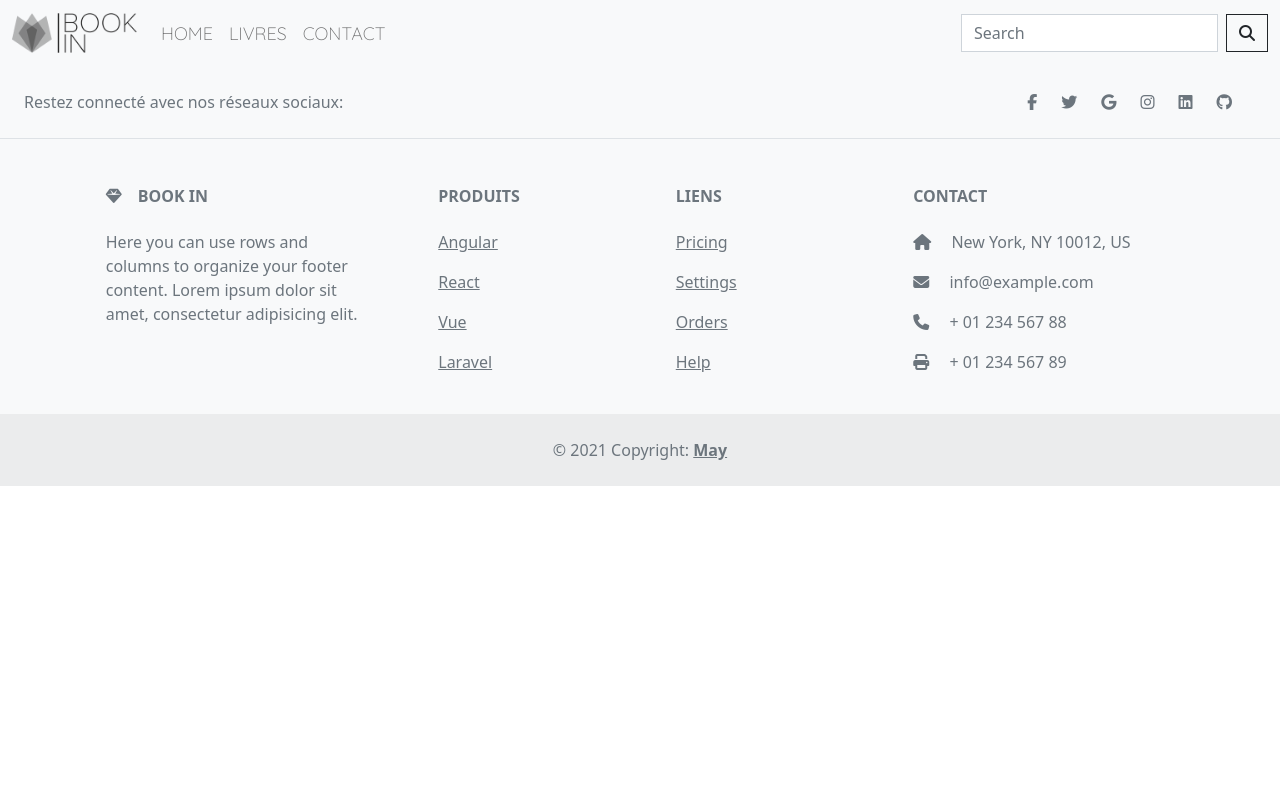
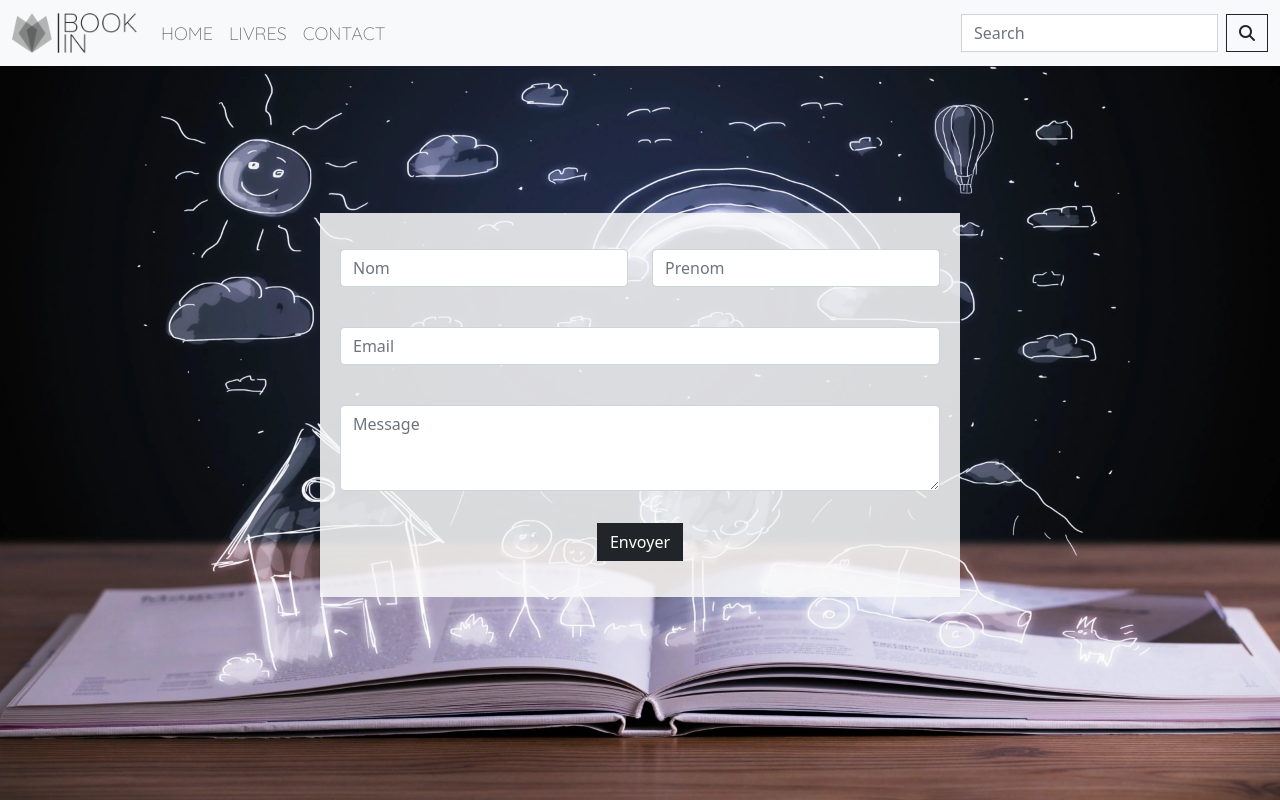
Before and after one commit to guillaumebeysson/BookIn, an Angular app: page /contact in a window 1280 px wide. Before the commit this address led to /. Shown: the top 800 px of the page. Built offline with nearby package versions, Linux system fonts and the light colour scheme; a web font is replaced by a local one.

Commit message:
partie contact front

```diff
--- a/src/app/app-routing.module.ts
+++ b/src/app/app-routing.module.ts
@@ -1,6 +1,7 @@
 import { NgModule } from '@angular/core';
 import { RouterModule, Routes } from '@angular/router';
 import { AddbookComponent } from './addbook/addbook.component';
+import { ContactComponent } from './contact/contact.component';
 import { HomeComponent } from './home/home.component';
 import { LivresComponent } from './livres/livres.component';
 
@@ -8,6 +9,7 @@ const routes: Routes = [
   { path: '', component: HomeComponent},
   { path: 'livres', component: LivresComponent},
   { path: 'addbook', component: AddbookComponent},
+  { path: 'contact', component: ContactComponent},
 ];
 
 @NgModule({
--- a/src/app/app.component.html
+++ b/src/app/app.component.html
@@ -1,4 +1,4 @@
-<nav class="navbar navbar-expand-lg navbar-light bg-light">
+<nav class="navbar sticky-top navbar-expand-lg navbar-light bg-light">
   <div class="container-fluid">
     <a class="navbar-brand" href="#" id="titleBar" routerLink=""><img id="logoNavBar"
         src="../assets/images/logoAndText.png" alt=""></a>
@@ -15,7 +15,7 @@
           <a class="nav-link " routerLink="/livres">Livres</a>
         </li>
         <li class="nav-item">
-          <a class="nav-link ">Contact</a>
+          <a class="nav-link" routerLink="/contact">Contact</a>
         </li>
         <!-- <li class="nav-item dropdown">
           <a class="nav-link dropdown-toggle" href="#" id="navbarDropdown" role="button" data-bs-toggle="dropdown"
--- a/src/app/app.module.ts
+++ b/src/app/app.module.ts
@@ -11,6 +11,7 @@ import { LivresService } from './livres.service';
 import { LivresComponent } from './livres/livres.component';
 import { AddbookComponent } from './addbook/addbook.component';
 import { FormsModule } from '@angular/forms';
+import { ContactComponent } from './contact/contact.component';
 
 
 @NgModule({
@@ -19,6 +20,7 @@ import { FormsModule } from '@angular/forms';
     HomeComponent,
     LivresComponent,
     AddbookComponent,
+    ContactComponent,
   ],
   imports: [
     BrowserModule,
--- /dev/null
+++ b/src/app/contact/contact.component.css
@@ -0,0 +1,15 @@
+.contact{
+    height: 92vh;
+    background-image: url(../../assets/images/contactBackground.webp);
+    background-size: cover;
+	background-position: 50% 50%;
+	background-repeat: no-repeat;
+	text-align: center;
+}
+.contact .formContact{
+    background-color: #fafafa;
+    position: relative;
+    top: 20%;
+    padding: 20px;
+    background-color: #fafafadb;
+}
--- /dev/null
+++ b/src/app/contact/contact.component.html
@@ -0,0 +1,24 @@
+<article class="contact">
+  <div class="formContact col-sm-6 mx-auto">
+    <form>
+      <div class="row mb-3 mt-3">
+        <div class="col">
+          <input type="text" class="form-control" placeholder="Nom">
+        </div>
+        <div class="col">
+          <input type="text" class="form-control" placeholder="Prenom">
+        </div>
+      </div>
+      <div class="mb-3">
+        <label for="exampleInputEmail1" class="form-label"></label>
+        <input type="email" class="form-control" id="exampleInputEmail1" aria-describedby="emailHelp"
+          placeholder="Email">
+      </div>
+      <div class="form-group mb-3">
+        <label for="exampleFormControlTextarea1"></label>
+        <textarea class="form-control" id="exampleFormControlTextarea1" rows="3" placeholder="Message"></textarea>
+      </div>
+      <button type="submit" class="btn btn-dark rounded-0 mb-3 mt-3">Envoyer</button>
+    </form>
+  </div>
+</article>
--- /dev/null
+++ b/src/app/contact/contact.component.ts
@@ -0,0 +1,15 @@
+import { Component, OnInit } from '@angular/core';
+
+@Component({
+  selector: 'app-contact',
+  templateUrl: './contact.component.html',
+  styleUrls: ['./contact.component.css']
+})
+export class ContactComponent implements OnInit {
+
+  constructor() { }
+
+  ngOnInit(): void {
+  }
+
+}
--- a/src/app/livres/livres.component.css
+++ b/src/app/livres/livres.component.css
@@ -53,6 +53,8 @@ h2{
     display: table;
     width: 100%;
     text-align: center;
+    margin-top: 5px;
+
 }
 .AllCard .CardText .title{
     text-transform: uppercase;
@@ -62,7 +64,6 @@ h2{
     margin-top: 5px;
     display: table-cell;
     vertical-align: middle;
-
 }
 .AllCard .CardText span{
     display: block;
@@ -95,3 +96,9 @@ h2{
     color: #fafafa;
     background-color: black;
 }
+
+@media only screen and (max-width: 300px) {
+    .AllCard .Card{
+        margin: 30px 0 !important;
+    }
+}
```
Also changed, not shown: src/assets/images/contactBackground.webp (added), 1 other file (tests, documents, lock files or other folders).
